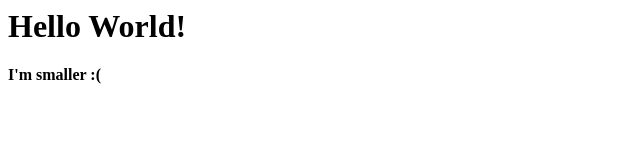
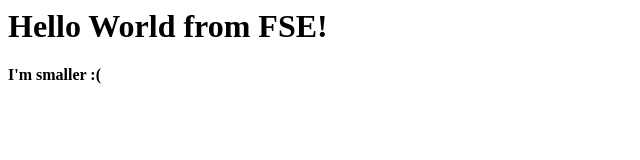
Before and after one commit to NinjaCoder8/github-demo, a plain HTML site: page index.html in a window 1280 px wide. Shown: the whole page, without its empty margins (0-640 px from the left). Drawn offline with Linux system fonts and the light colour scheme.

Commit message:
Added FSE in the title

```diff
--- a/index.html
+++ b/index.html
@@ -5,7 +5,7 @@
 
     <body>
 
-        <h1>Hello World!</h1>
+        <h1>Hello World from FSE!</h1>
         <h4>I'm smaller :(</h4>
 
         <script>
```
